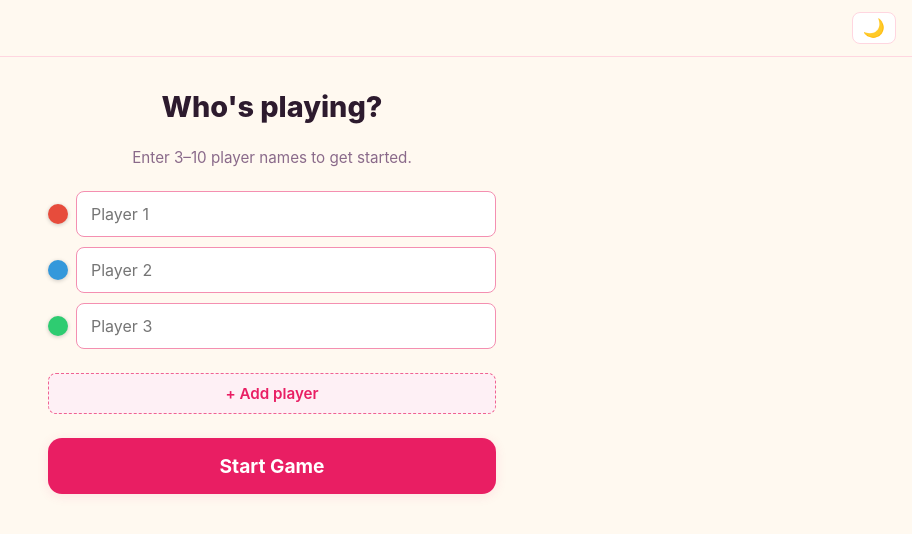
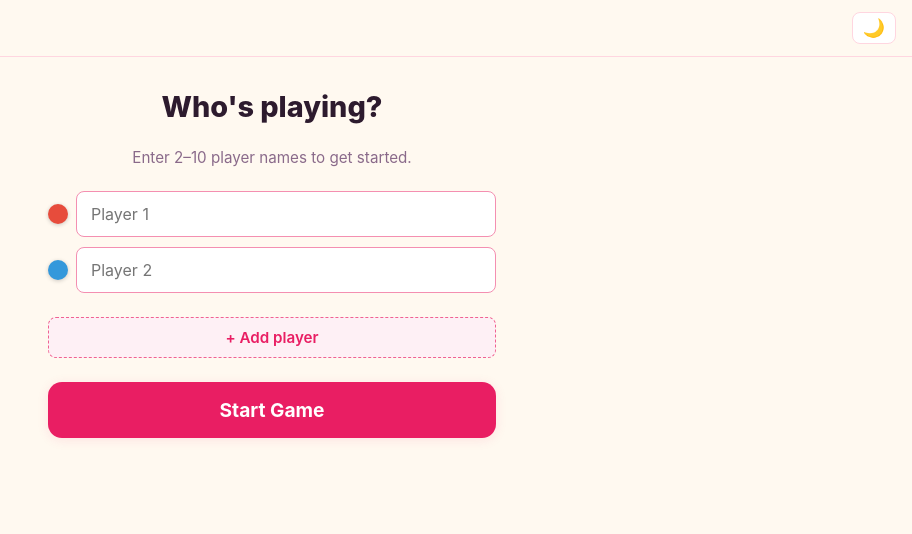
Before and after one commit to wvenderbush/hues-and-cues, a React (Vite) app: page / in a window 1280 px wide. Both pictures are taken after a click on the button "New Game". Shown: the top 534 px of the page, without its empty margins (368-1280 px from the left). Built offline with nearby package versions, Linux system fonts and the light colour scheme.

Commit message:
feat: allow 2-player games

```diff
--- a/src/components/PlayerSetup.tsx
+++ b/src/components/PlayerSetup.tsx
@@ -10,7 +10,7 @@ const MARKER_COLORS = [
 type Props = { onStart: (playerNames: string[]) => void }
 
 export function PlayerSetup({ onStart }: Props) {
-  const [names, setNames] = useState(['', '', ''])
+  const [names, setNames] = useState(['', ''])
   const [error, setError] = useState('')
 
   function updateName(index: number, value: string) {
@@ -23,13 +23,13 @@ export function PlayerSetup({ onStart }: Props) {
   }
 
   function removePlayer(index: number) {
-    if (names.length > 3) setNames(prev => prev.filter((_, i) => i !== index))
+    if (names.length > 2) setNames(prev => prev.filter((_, i) => i !== index))
   }
 
   function handleStart() {
     const filled = names.map(n => n.trim()).filter(Boolean)
-    if (filled.length < 3) {
-      setError('At least 3 players are required.')
+    if (filled.length < 2) {
+      setError('At least 2 players are required.')
       return
     }
     if (new Set(filled).size !== filled.length) {
@@ -42,7 +42,7 @@ export function PlayerSetup({ onStart }: Props) {
   return (
     <div className="setup">
       <h2>Who's playing?</h2>
-      <p className="setup-subtitle">Enter 3–10 player names to get started.</p>
+      <p className="setup-subtitle">Enter 2–10 player names to get started.</p>
 
       <div className="player-list">
         {names.map((name, i) => (
@@ -60,7 +60,7 @@ export function PlayerSetup({ onStart }: Props) {
               maxLength={20}
               onKeyDown={e => e.key === 'Enter' && handleStart()}
             />
-            {names.length > 3 && (
+            {names.length > 2 && (
               <button className="btn-remove" onClick={() => removePlayer(i)} aria-label="Remove player">
                 ✕
               </button>
```
